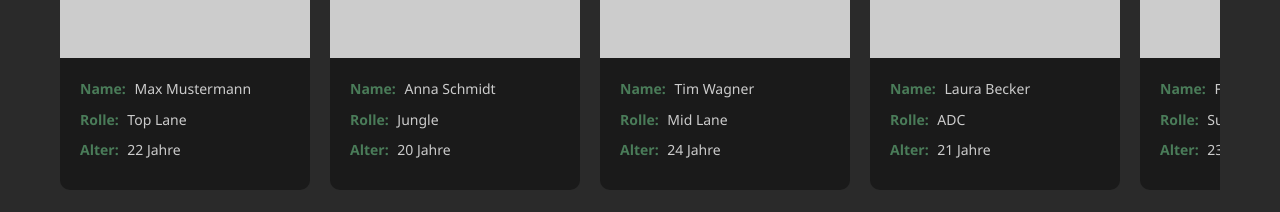
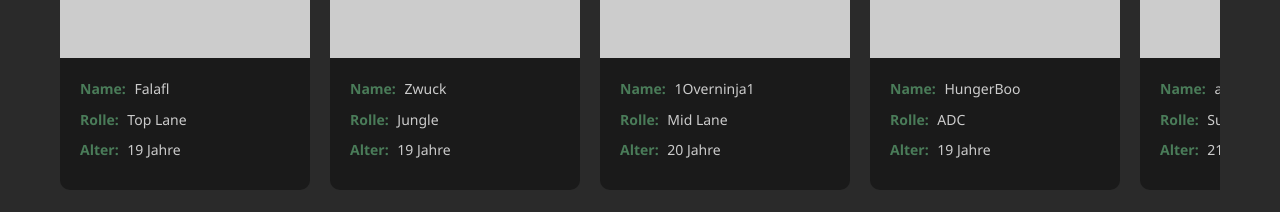
Before and after one commit to HungerBoo/WiWU-Esport, a plain HTML site: page league-of-legends.html in a window 1280 px wide. Shown: the part 1261-1473 px from the top of the page. Drawn offline with Linux system fonts and the light colour scheme; placeholder pictures from the web are drawn by us.

Commit message:
Namen etc

```diff
--- a/league-of-legends.html
+++ b/league-of-legends.html
@@ -426,9 +426,9 @@
                         </div>
                         <div class="player-card-info">
                             <ul>
-                                <li><strong>Name:</strong> Max Mustermann</li>
+                                <li><strong>Name:</strong> Falafl</li>
                                 <li><strong>Rolle:</strong> Top Lane</li>
-                                <li><strong>Alter:</strong> 22 Jahre</li>
+                                <li><strong>Alter:</strong> 19 Jahre</li>
                             </ul>
                         </div>
                     </div>
@@ -439,9 +439,9 @@
                         </div>
                         <div class="player-card-info">
                             <ul>
-                                <li><strong>Name:</strong> Anna Schmidt</li>
+                                <li><strong>Name:</strong> Zwuck</li>
                                 <li><strong>Rolle:</strong> Jungle</li>
-                                <li><strong>Alter:</strong> 20 Jahre</li>
+                                <li><strong>Alter:</strong> 19 Jahre</li>
                             </ul>
                         </div>
                     </div>
@@ -452,9 +452,9 @@
                         </div>
                         <div class="player-card-info">
                             <ul>
-                                <li><strong>Name:</strong> Tim Wagner</li>
+                                <li><strong>Name:</strong> 1Overninja1</li>
                                 <li><strong>Rolle:</strong> Mid Lane</li>
-                                <li><strong>Alter:</strong> 24 Jahre</li>
+                                <li><strong>Alter:</strong> 20 Jahre</li>
                             </ul>
                         </div>
                     </div>
@@ -465,9 +465,9 @@
                         </div>
                         <div class="player-card-info">
                             <ul>
-                                <li><strong>Name:</strong> Laura Becker</li>
+                                <li><strong>Name:</strong> HungerBoo</li>
                                 <li><strong>Rolle:</strong> ADC</li>
-                                <li><strong>Alter:</strong> 21 Jahre</li>
+                                <li><strong>Alter:</strong> 19 Jahre</li>
                             </ul>
                         </div>
                     </div>
@@ -478,9 +478,9 @@
                         </div>
                         <div class="player-card-info">
                             <ul>
-                                <li><strong>Name:</strong> Felix Müller</li>
+                                <li><strong>Name:</strong> aTrulixx</li>
                                 <li><strong>Rolle:</strong> Support</li>
-                                <li><strong>Alter:</strong> 23 Jahre</li>
+                                <li><strong>Alter:</strong> 21 Jahre</li>
                             </ul>
                         </div>
                     </div>
```
Also changed, not shown: super-smash-bros.html (+3 -3 lines).
